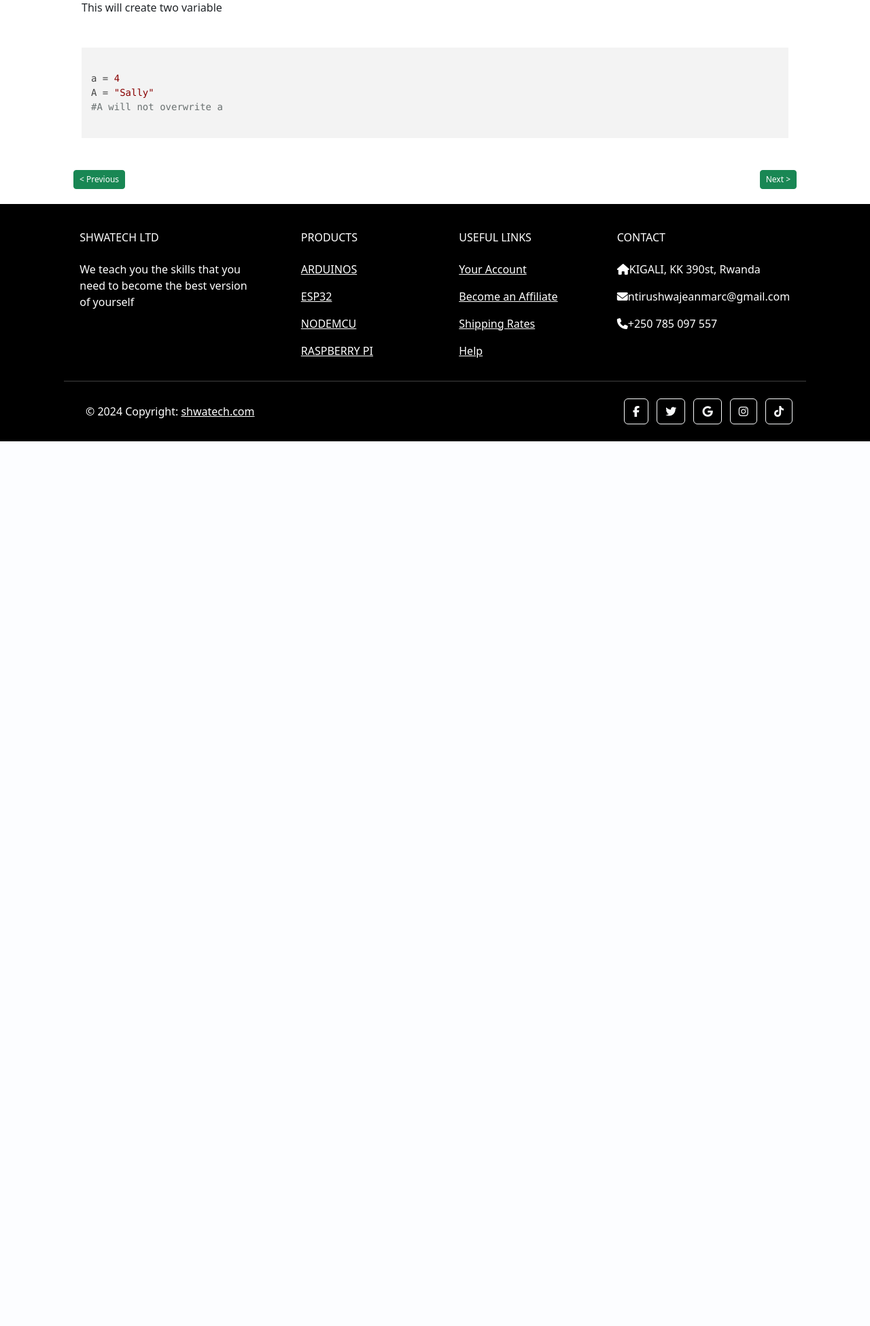
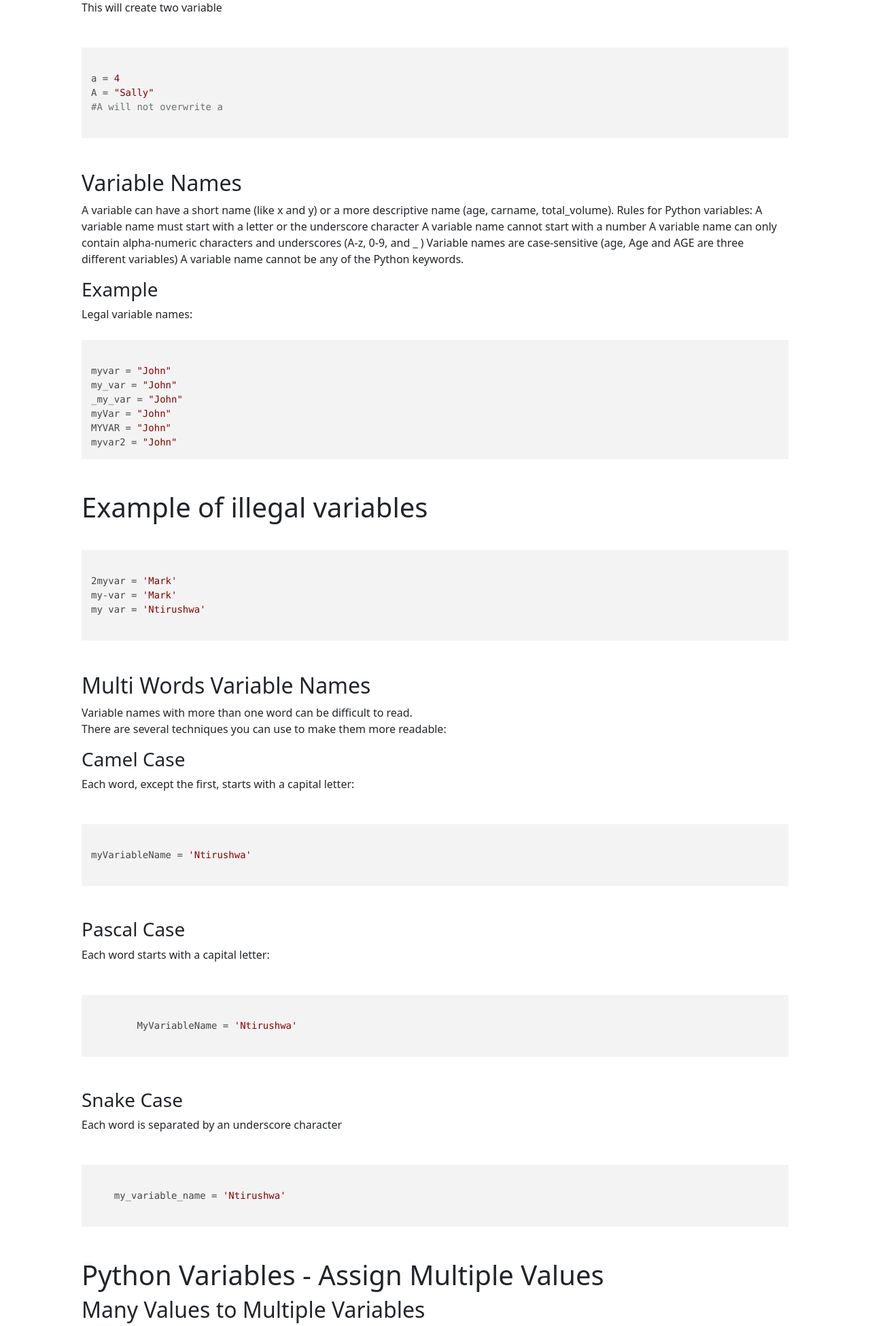
Before and after one commit to ntirushwajeanmarc/shwatech_web, a Flask app: page /python-variable in a window 1280 px wide. Shown: the part 2042-3992 px from the top of the page at 68% size. Before the commit the page ends 2691 px from the top, so only its background shows below. Run offline with Flask 3, Linux system fonts and the light colour scheme; some libraries are stand-ins or nearby versions.

Commit message:
new change

```diff
--- a/app.py
+++ b/app.py
@@ -17,6 +17,9 @@ def py_comments():
 @app.route('/python-variable')
 def py_variables():
     return render_template('python/variable.html')
+@app.route('/python-data-type')
+def py_data_type():
+    return render_template('python/datatype.html')
 
 content_data = [
     {"title": "Introduction to Python", "url": "/python-intro"},
--- a/templates/index.html
+++ b/templates/index.html
@@ -69,7 +69,7 @@
                     <!-- Variable -->
                     <li><a class="dropdown-item" href="/python-variable">Variable</a></li>
                     <!-- Data Type -->
-                    <li><a class="dropdown-item" href="python-data-type">Data Type</a></li>
+                    <li><a class="dropdown-item" href="/python-data-type">Data Type</a></li>
                     <!-- Strings -->
                     <li><a class="dropdown-item" href="python-strings">Strings</a></li>
                     <!-- Lists -->
--- a/templates/python/variable.html
+++ b/templates/python/variable.html
@@ -1,6 +1,6 @@
 {% extends "index.html" %}
 
-{% block title %}comments{% endblock %}
+{% block title %}Variable{% endblock %}
 
 {% block body %}
 <div class="container mt-5 content">
@@ -72,17 +72,113 @@ A = "Sally"
 #A will not overwrite a
     </code>
 </pre>
-
+<h2>Variable Names</h2>
+<p>
+A variable can have a short name (like x and y) or a more descriptive name (age, carname, total_volume). Rules for Python variables:
+A variable name must start with a letter or the underscore character
+A variable name cannot start with a number
+A variable name can only contain alpha-numeric characters and underscores (A-z, 0-9, and _ )
+Variable names are case-sensitive (age, Age and AGE are three different variables)
+A variable name cannot be any of the Python keywords.
+</p>
+<h3>Example</h3>
+<p>Legal variable names:</p>
+<pre class="Python">
+<code>
+myvar = "John"
+my_var = "John"
+_my_var = "John"
+myVar = "John"
+MYVAR = "John"
+myvar2 = "John"
+</code>
+</pre>
+<h1>Example of illegal variables</h1>
+<pre class="Python">
+    <code>
+2myvar = 'Mark'
+my-var = 'Mark'
+my var = 'Ntirushwa'
+    </code>
+</pre>
+<h2>Multi Words Variable Names</h2>
+<p>
+Variable names with more than one word can be difficult to read.</br>
+There are several techniques you can use to make them more readable:
+</p>
+<h3>Camel Case</h3>
+<p>Each word, except the first, starts with a capital letter:</p>
+<pre class="Python">
+    <code>
+myVariableName = 'Ntirushwa'
+    </code>
+</pre>
+<h3>Pascal Case</h3>
+<p>Each word starts with a capital letter:</p>
+<pre class="Python">
+    <code>
+        MyVariableName = 'Ntirushwa'
+    </code>
+</pre>
+<h3>Snake Case</h3>
+<p>Each word is separated by an underscore character</p>
+<pre class="Python">
+ <code>
+    my_variable_name = 'Ntirushwa'
+ </code>
+</pre>
+<h1>Python Variables - Assign Multiple Values</h1>
+<h2>Many Values to Multiple Variables</h2>
+<p>Python allows you to assign values to multiple variables in one line:</p>
+<h3>Example</h3>
+<pre class="Python">
+    <code>
+x, y, z = "Orange", "Banana", "Cherry"
+print(x)
+print(y)
+print(z)
+    </code>
+</pre>
+<p class="link-danger">Note: Make sure the number of variables matches the number of values, or else you will get an error.</p>
+<h2>One Value to Multiple Variables</h2>
+<p>
+And you can assign the same value to multiple variables in one line:
+</p>
+<h3>Example</h3>
+<pre class="Python">
+    <code>
+x = y = z = "Orange"
+print(x)
+print(y)
+print(z)
+    </code>
+</pre>
+<h2>Unpack a Collection</h2>
+<p>If you have a collection of values in a list, tuple etc. Python allows you to extract the values into variables. This is called unpacking.</p>
+<h3>Example</h3>
+<p>Unpack a list:</p>
+<pre class="Python">
+    <code>
+fruits = ["apple", "banana", "cherry"]
+x, y, z = fruits
+print(x)
+print(y)
+print(z)
+    </code>
+</pre>
+<h2>Python - Output Variables</h2>
+<h3>Output Variables</h3>
+<p>The Python print() function is often used to output variables.</p>
 
 
 <div class="position-relative">
     <a class="btn btn-success  btn-sm position-absolute top-0 start-0"
        style="--bs-btn-padding-y: .25rem; --bs-btn-padding-x: .5rem; --bs-btn-font-size: .75rem;"
-       href="/python-comments"
+       href="/python-variable"
        role="button">&lt; Previous</a>
     <a class="btn btn-success btn-sm position-absolute top-0 end-0"
        style="--bs-btn-padding-y: .25rem; --bs-btn-padding-x: .5rem; --bs-btn-font-size: .75rem;"
-       href="/python-variable"
+       href="/python-data-type"
        role="button">Next > </a>
 </div>
 
```
Also changed, not shown: templates/python/datatype.html (added, +23 -0 lines).
